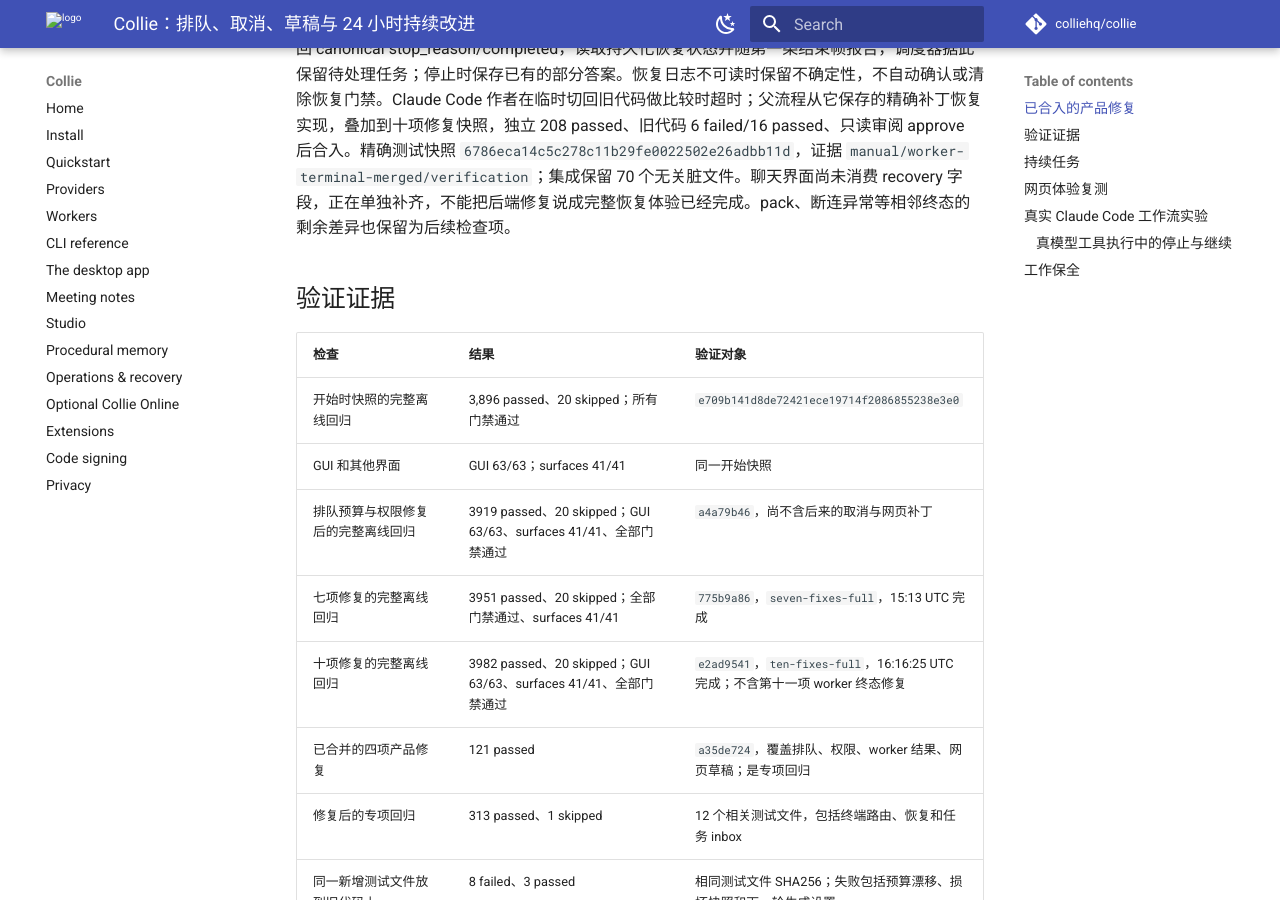
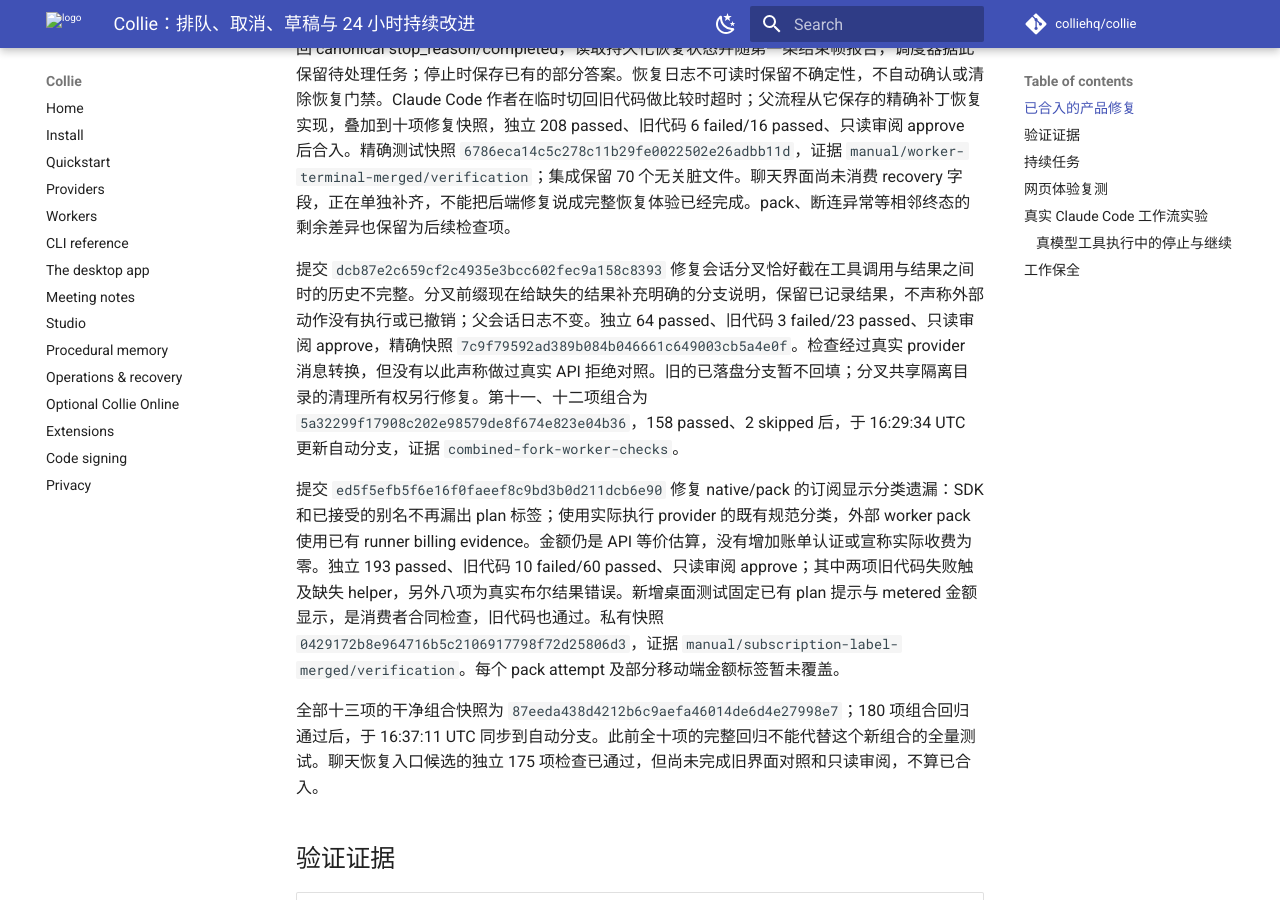
Before and after one commit to colliehq/collie, an MkDocs documentation site: the page built from docs/product-evolution-2026-09-13.md, in a window 1280 px wide and 900 px high, scrolled down 2311 px. Built offline with MkDocs 1.6.1 and Material for MkDocs 9.7.7, drawn with Linux system fonts in a browser that asks for light colours; comment, search, counter and statistics services are not loaded; some of the changed text lies outside the part shown.

Commit message:
docs: record fork, billing and live recovery validation

```diff
--- a/docs/product-evolution-2026-09-13.md
+++ b/docs/product-evolution-2026-09-13.md
@@ -31,6 +31,12 @@
 提交 `28564f12cad7e16d470d66d3656743ce83be6238` 修复执行进程退出后任务仍被标成 claimed、无法开始/编辑/取消的队列。读取或编辑/取消入口先尝试非阻塞获取会话租约，再用现有日志核对：已经交付的标为 consumed，尚未交付的恢复 pending；活执行者仍持有租约时不干扰它，日志不可读时不凭猜测重新排队。独立 193 passed、旧代码 2 failed/15 passed、只读审阅 approve。完整回归 3954 passed、20 skipped，GUI 63/63、surfaces 41/41、全部门禁通过。精确快照 `d40a3fcb9e115ad6043c0d502199bd0a8e9cc46e`，证据 `rounds/04-queued-intent`；该完整快照不含第八、九项网页修复，组合检查另行记录。
 
 提交 `32c790d27eb13bd5ebdb4af812ecb12cea24b93b` 修复外部 worker 的结束记录：正常停止时返回 canonical stop_reason/completed，读取持久化恢复状态并随第一条结束帧报告，调度器据此保留待处理任务；停止时保存已有的部分答案。恢复日志不可读时保留不确定性，不自动确认或清除恢复门禁。Claude Code 作者在临时切回旧代码做比较时超时；父流程从它保存的精确补丁恢复实现，叠加到十项修复快照，独立 208 passed、旧代码 6 failed/16 passed、只读审阅 approve 后合入。精确测试快照 `6786eca14c5c278c11b29fe0022502e26adbb11d`，证据 `manual/worker-terminal-merged/verification`；集成保留 70 个无关脏文件。聊天界面尚未消费 recovery 字段，正在单独补齐，不能把后端修复说成完整恢复体验已经完成。pack、断连异常等相邻终态的剩余差异也保留为后续检查项。
+
+提交 `dcb87e2c659cf2c4935e3bcc602fec9a158c8393` 修复会话分叉恰好截在工具调用与结果之间时的历史不完整。分叉前缀现在给缺失的结果补充明确的分支说明，保留已记录结果，不声称外部动作没有执行或已撤销；父会话日志不变。独立 64 passed、旧代码 3 failed/23 passed、只读审阅 approve，精确快照 `7c9f79592ad389b084b046661c649003cb5a4e0f`。检查经过真实 provider 消息转换，但没有以此声称做过真实 API 拒绝对照。旧的已落盘分支暂不回填；分叉共享隔离目录的清理所有权另行修复。第十一、十二项组合为 `5a32299f17908c202e98579de8f674e823e04b36`，158 passed、2 skipped 后，于 16:29:34 UTC 更新自动分支，证据 `combined-fork-worker-checks`。
+
+提交 `ed5f5efb5f6e16f0faeef8c9bd3b0d211dcb6e90` 修复 native/pack 的订阅显示分类遗漏：SDK 和已接受的别名不再漏出 plan 标签；使用实际执行 provider 的既有规范分类，外部 worker pack 使用已有 runner billing evidence。金额仍是 API 等价估算，没有增加账单认证或宣称实际收费为零。独立 193 passed、旧代码 10 failed/60 passed、只读审阅 approve；其中两项旧代码失败触及缺失 helper，另外八项为真实布尔结果错误。新增桌面测试固定已有 plan 提示与 metered 金额显示，是消费者合同检查，旧代码也通过。私有快照 `0429172b8e964716b5c2106917798f72d25806d3`，证据 `manual/subscription-label-merged/verification`。每个 pack attempt 及部分移动端金额标签暂未覆盖。
+
+全部十三项的干净组合快照为 `87eeda438d4212b6c9aefa46014de6d4e27998e7`；180 项组合回归通过后，于 16:37:11 UTC 同步到自动分支。此前全十项的完整回归不能代替这个新组合的全量测试。聊天恢复入口候选的独立 175 项检查已通过，但尚未完成旧界面对照和只读审阅，不算已合入。
 
 ## 验证证据
 
@@ -113,7 +119,11 @@
 
 `live-cancel-collie-v1` 于 15:42 UTC 完成，精确产品仍为 `775b9a86`。模型先修改文件，再真正通过 bash 运行最长 90 秒的临时 hold.py；宿主确认该进程存活后按 Stop，约 95.2 ms 收到 canceled 结束帧，工具实际运行约 0.3 秒便退出，没有完成标记。部分修改保留、受保护测试未改，随后同一产品会话继续，产品明确 completed、required verification 通过、额外宿主 4/4 通过，所属进程全部清理。这是一个真实功能样本，不能推出一般延迟或成功率。
 
-`live-cancel-worker-v1` 也经实际外部 Claude Code worker 接受 Stop 并返回 canceled，部分修改保留。其工具事件无法证明物理执行边界，因此该能力仍未验证。显式继续收到 recovery_required 的起跑前拒绝：必须先检查中断效果。实验整体 FAIL 表示直接继续未达成，不意味着恢复检查本身错误。更具体的产品缺口是第一条 worker 结束帧没有携带恢复状态，用户再次尝试才看见原因；报告路径已作为第十一项后端修复合入，真实恢复门禁保留。`live-worker-terminal-v2` 正在该精确候选上复测，尚未把它记作通过。
+`live-cancel-worker-v1` 也经实际外部 Claude Code worker 接受 Stop 并返回 canceled，部分修改保留。其工具事件无法证明物理执行边界，因此该能力仍未验证。显式继续收到 recovery_required 的起跑前拒绝：必须先检查中断效果。实验整体 FAIL 表示直接继续未达成，不意味着恢复检查本身错误。更具体的产品缺口是第一条 worker 结束帧没有携带恢复状态，用户再次尝试才看见原因；报告路径已作为第十一项后端修复合入，真实恢复门禁保留。
+
+`live-worker-terminal-v2` 于 16:19:22 UTC 收尾，精确快照 `6786eca1`、同一隔离 Claude Code 2.1.270 / Opus 5。第一条停止帧立即带上 completed=false、stop_reason=canceled、recovery_required=true 和 external_action。实验据此跳过第二次请求，避免一次已知无效的重试；宿主确认部分修改保留、受保护测试未改、所属进程树已清理。原工作流总判定仍为 FAIL（直接继续未达成），物理工具边界仍 UNVERIFIED；独立读取原始前后结束帧的 `terminal-contract.json` 将“恢复元数据修复”单列为 PASS。不是完整恢复工作流或成功率排名。
+
+16:13–16:15 UTC 的实际浏览器检查 `ui-ten-fixes` 在干净 e2ad 上使用 mock provider：刷新后新任务文字与尚未确认的 folder-a 保留；改为 folder-b 后只按一次 Send、未按 Use folder，唯一会话读取了 folder-b 的真实 README；再刷新同会话，答案和目录保持。截图和 DOM 记录已保存，测试页面及服务已关闭。首次加载的一次 New task 点击仍有未归因的异常观察，没有把它记为已解决。
 
 该 worker 实验还暴露工具自身的记录问题：已收到起跑前 done，却又等待 start 180 秒，并在摘要丢掉 done。原始 SSE 完整保留，父流程已修正等候与摘要逻辑、两项检查通过，没有重写旧实验。两次 live 执行的原驱动 SHA256 均为 `1be9d3cf…a6d9f233`，代码字节按执行前后哈希核对后保存在各外层运行目录 sources/driver.py；后来的读取修正另有版本。各 runtime、费用估算、订阅前置检查继续分开记录，不混为 harness 排名或实际账单。
 
```
